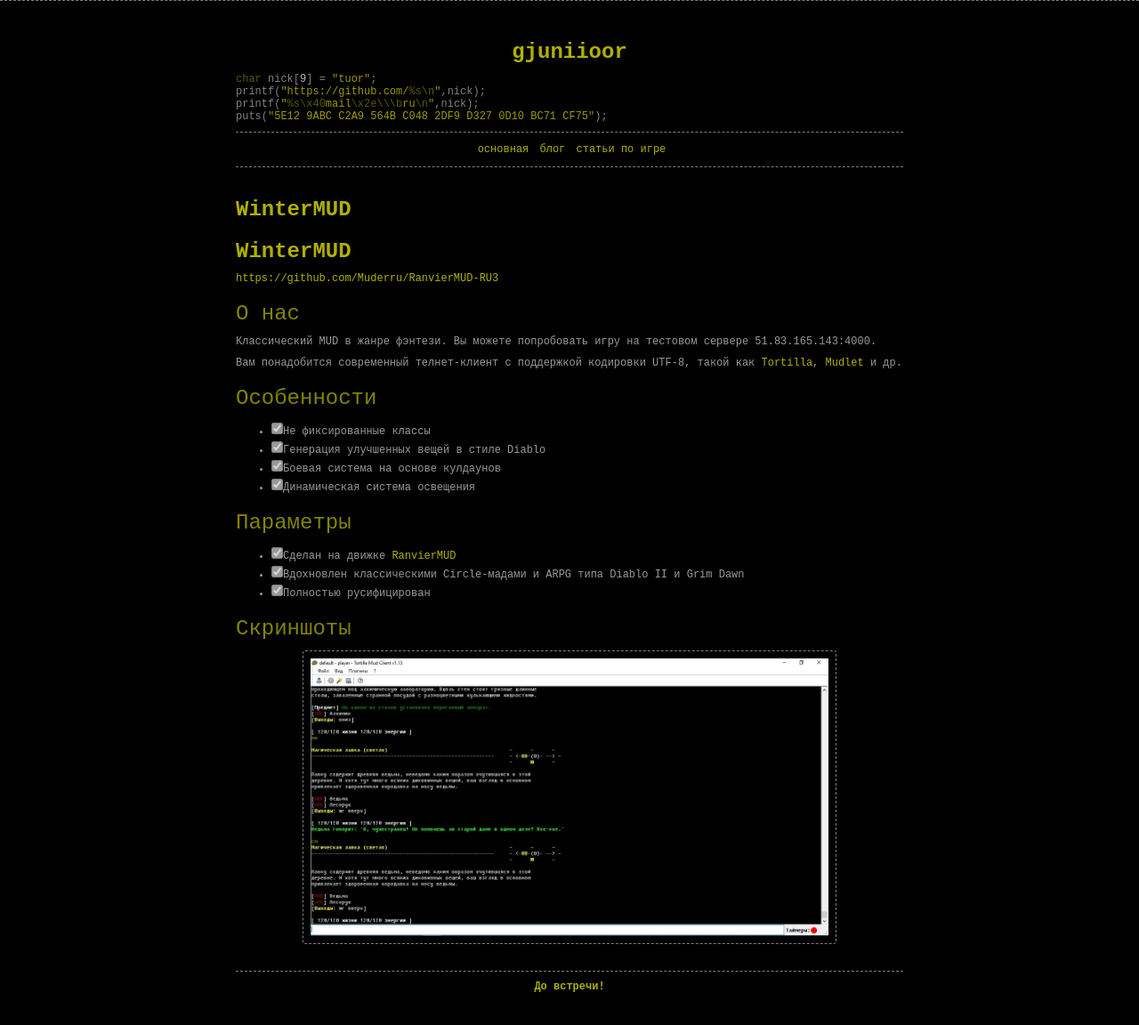
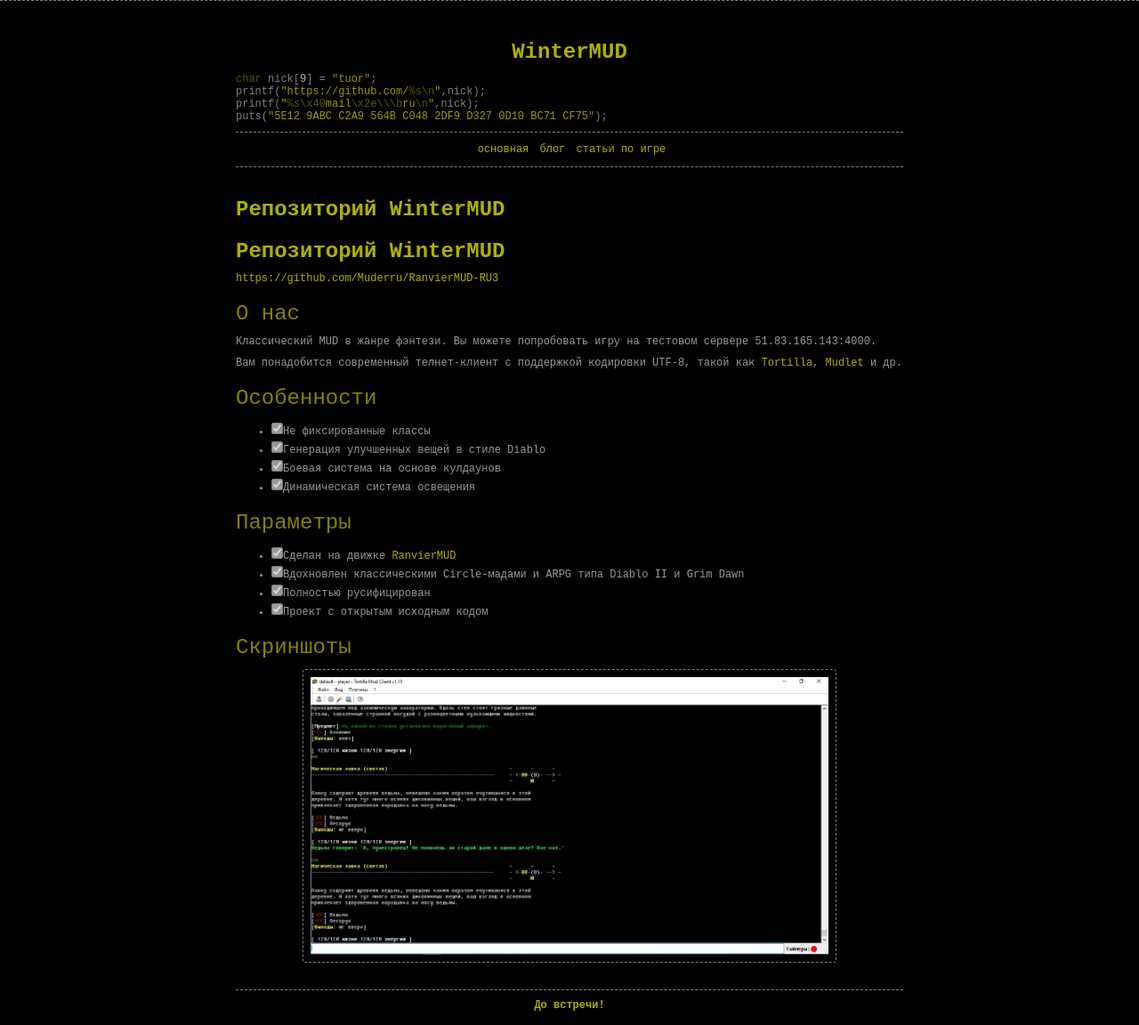
Before and after one commit to WinterMUD/wintermud.github.io, a Jekyll site: the page built from index.md, in a window 1280 px wide. Shown: the whole page at 89% size. Built offline with Jekyll 4.4.1, drawn with Linux system fonts in a browser that asks for light colours; our own code applies the rules of GitHub Pages for plain Markdown files; before the commit the page ends 1131 px from its top, so only the background shows below that.

Commit message:
small fixes

```diff
--- a/_includes/header.html
+++ b/_includes/header.html
@@ -1,6 +1,6 @@
 <header class="row">
   <div class="col-lg-8 col-lg-offset-2">
-    <h1 class="">gjuniioor</h1>
+    <h1 class="">WinterMUD</h1>
     <p>
     <span class="reserved">char</span> nick[<span class="number">9</span>] = <span class="string">"{{ site.nick }}"</span>;
     </p>
--- a/index.md
+++ b/index.md
@@ -2,7 +2,7 @@
 layout: content
 ---
 
-# WinterMUD
+# Репозиторий WinterMUD
 
 [https://github.com/Muderru/RanvierMUD-RU3](https://github.com/Muderru/RanvierMUD-RU3)
 
@@ -24,6 +24,7 @@ layout: content
 - [x] Сделан на движке [RanvierMUD](https://ranviermud.com/)
 - [x] Вдохновлен классическими Circle-мадами и ARPG типа Diablo II и Grim Dawn
 - [x] Полностью русифицирован
+- [x] Проект с открытым исходным кодом
 
 ### Скриншоты
 
```
